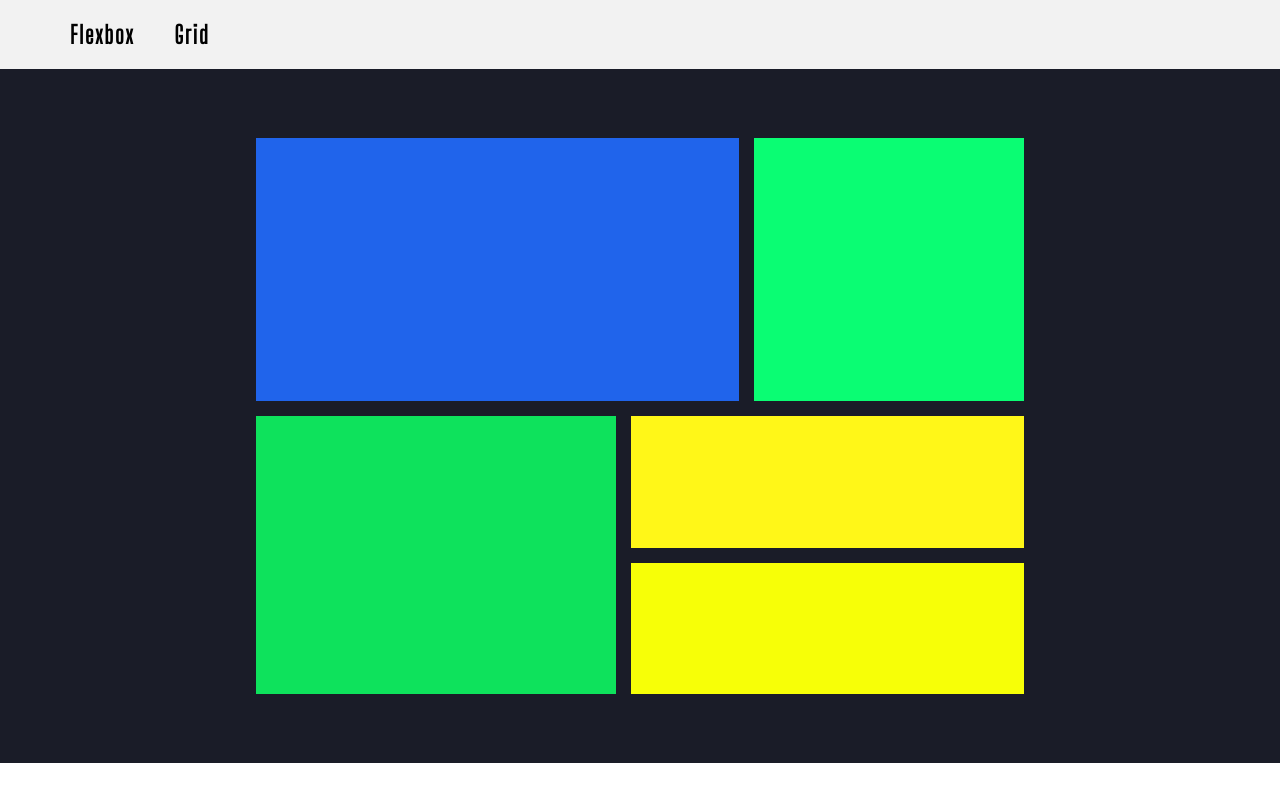
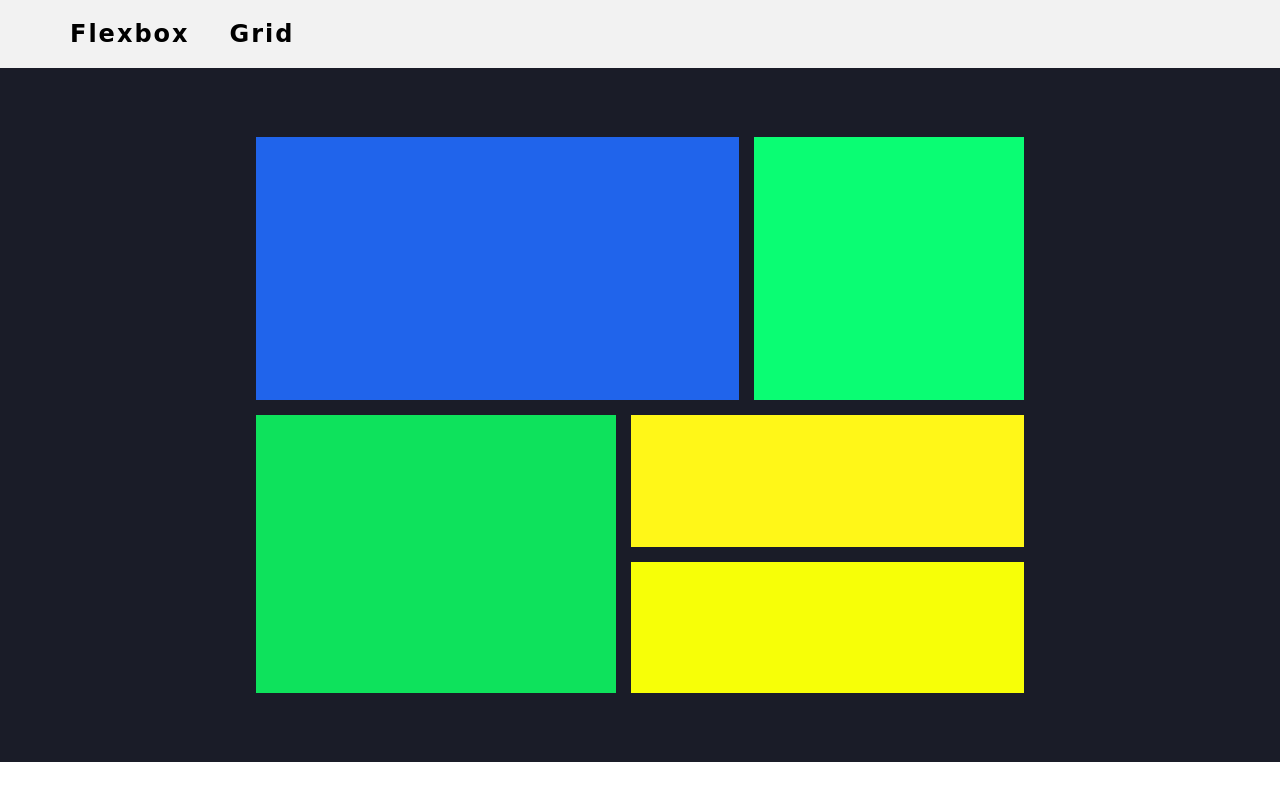
Before and after one commit to Nlemorisacharles/Zuri-CSS-and-Flex, a plain HTML site: page grid.html in a window 1280 px wide. Drawn offline with Linux system fonts and the light colour scheme.

Commit message:
Update grid.html

```diff
--- a/grid.html
+++ b/grid.html
@@ -6,7 +6,7 @@
     <meta name="viewport" content="width=device-width, initial-scale=1.0">
     <title>Grid layout</title>
     <link rel="stylesheet" href="Styling.css" type="text/css">
-    <link href="https://fonts.googleapis.com/css2?family=Big+Shoulders+Display&display=swap" rel="stylesheet">
+    <link href="https://fonts.googleapis.com/css2?family=Red+Hat+Display:ital,wght@1,600&family=Space+Mono&display=swap" rel="stylesheet">
 </head>
 <body>
     <header>
```
